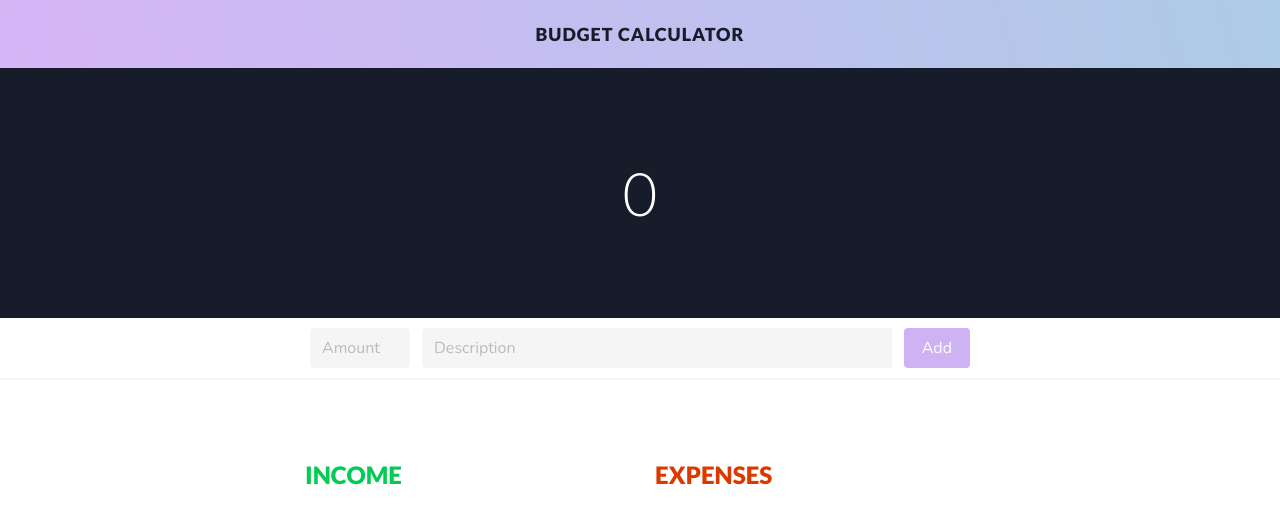
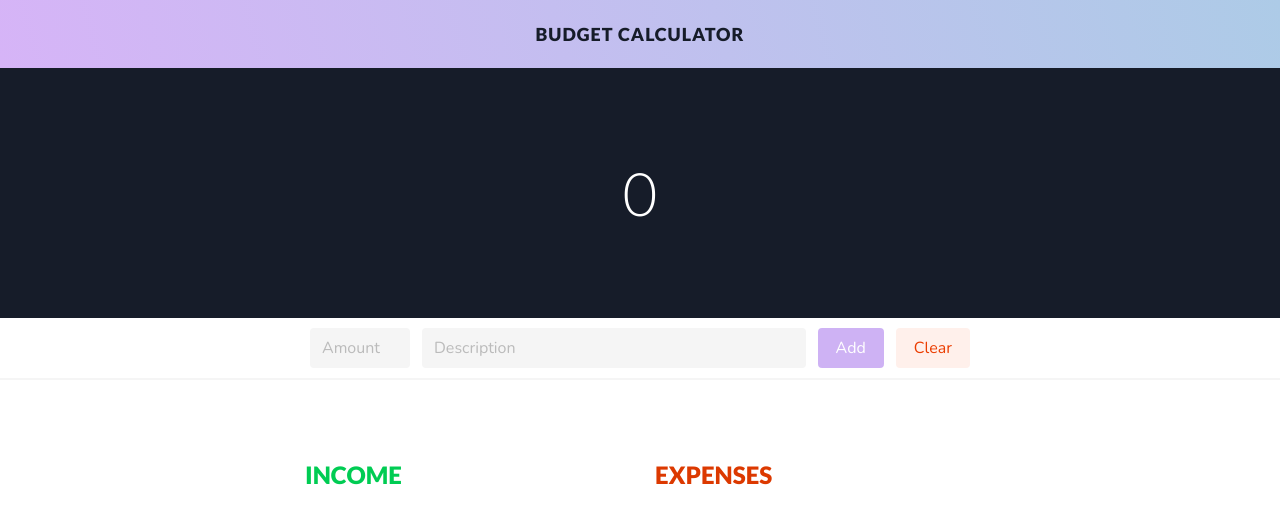
Before and after one commit to gabrielmanu/BudgetApp---Angular-tutorial, an Angular app: page / in a window 1280 px wide. Shown: the top 524 px of the page. Built offline with nearby package versions, Linux system fonts and the light colour scheme.

Commit message:
add button for reset

```diff
--- a/src/app/add-item-form/add-item-form.component.html
+++ b/src/app/add-item-form/add-item-form.component.html
@@ -33,7 +33,11 @@
         [disabled]="!itemForm.valid">
         <p *ngIf="isNewItem">Add</p>
         <p *ngIf="!isNewItem">Save</p>
-      </button>
+        </button>
+
+      </div>
+      <div class="field is-narrow ">
+        <button class="button is-danger is-light" (click)="onClearSums()">Clear</button>
       </div>
     </div>
   </div>
--- a/src/app/add-item-form/add-item-form.component.ts
+++ b/src/app/add-item-form/add-item-form.component.ts
@@ -30,4 +30,12 @@ export class AddItemFormComponent implements OnInit {
     form.reset();
   }
 
+  onClearSums(){
+    // Clear budgetItems Array
+    // Clear budget-items container
+    // Update total budget display
+    //
+
+  }
+
 }
```
